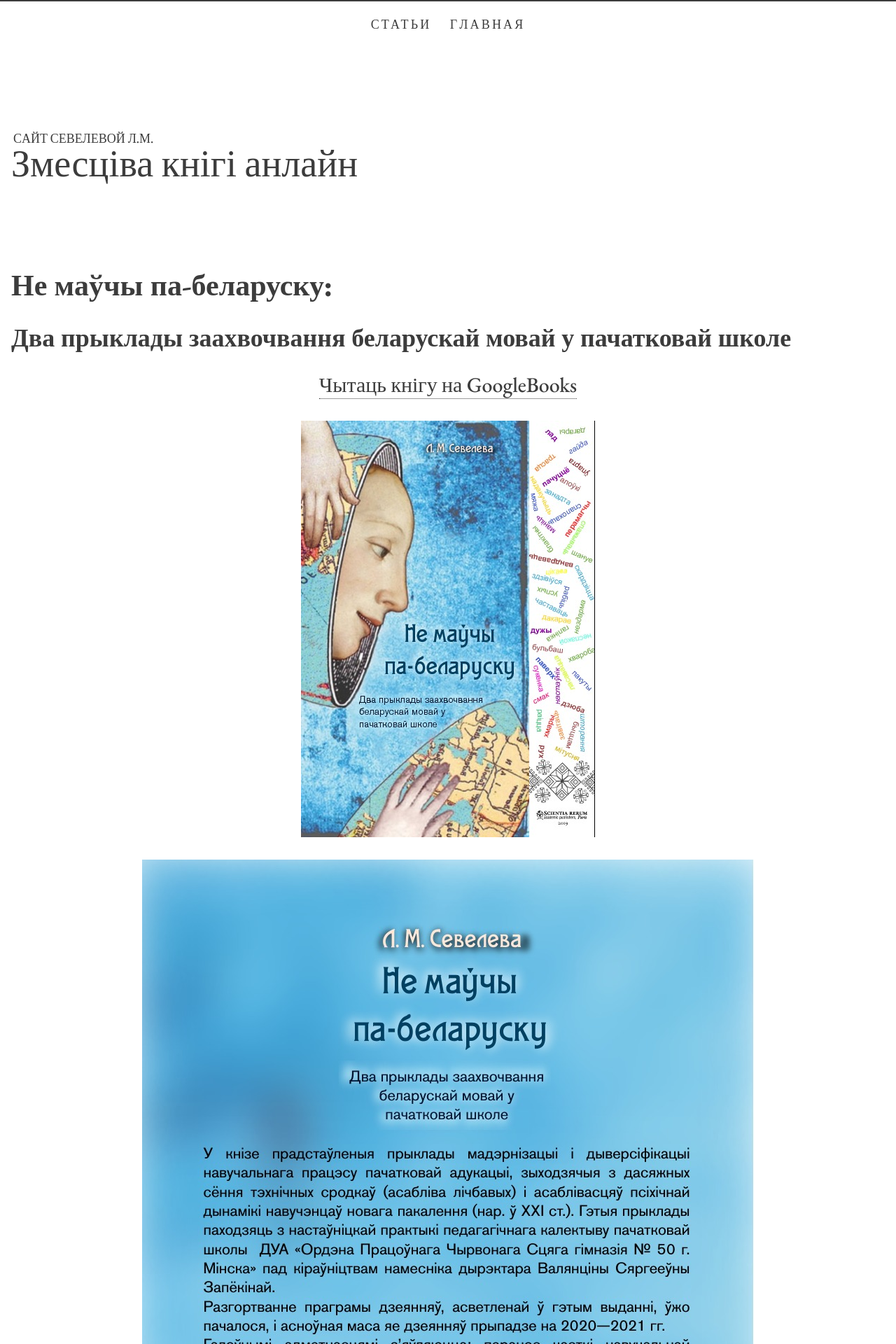
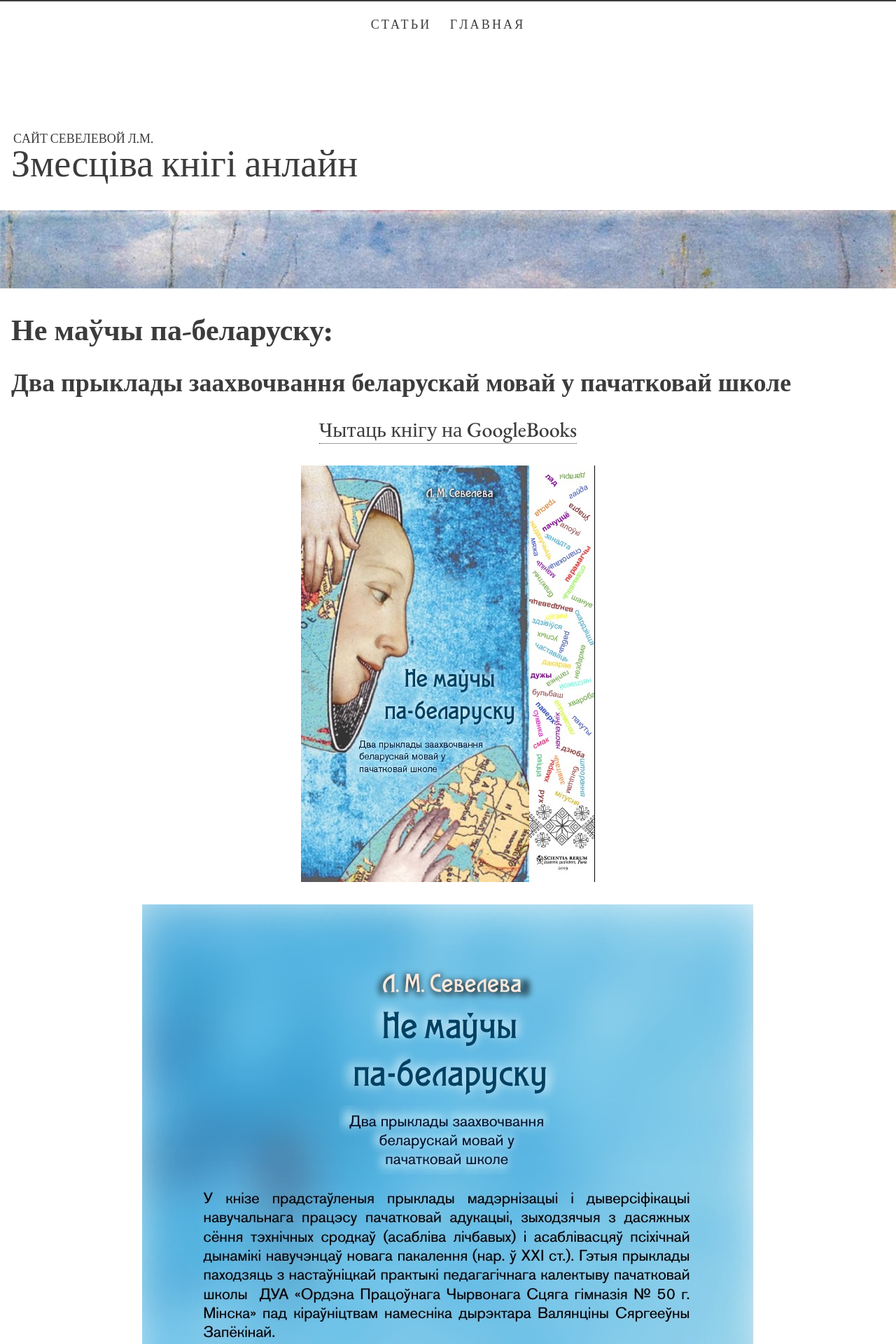
Before and after one commit to seveleva/seveleva, a Jekyll site: the page built from nie-maŭčy.md, in a window 1280 px wide. Shown: the top 1920 px of the page at 70% size. Built offline with Jekyll 4.4.1, drawn with Linux system fonts in a browser that asks for light colours.

Commit message:
Update nie-maŭčy.md

```diff
--- a/nie-maŭčy.md
+++ b/nie-maŭčy.md
@@ -3,6 +3,7 @@ layout: page
 title: Змесціва кнігі анлайн
 lang: be
 position: 100
+cover_url: 'https://seveleva.com/img/line.jpg'
 description: >-
   Электронная версія кнігі «Не маўчы па-беларуску» аўтарства Л.М.Севелевай.
   Кніга прапаноўвае два прыклады аразнастайвання навучальнага працэсу з
```
